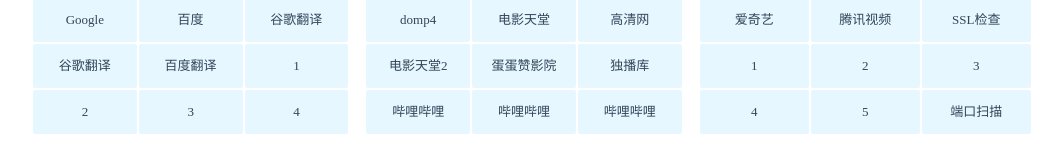
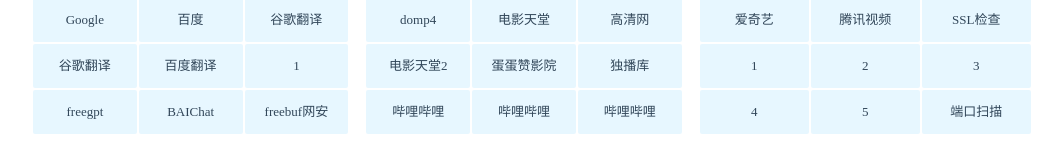
Before and after one commit to webruth66/search, a plain HTML site: page index.html in a window 1280 px wide. Shown: the part 260-422 px from the top of the page, without its empty margins (108-1171 px from the left). Drawn offline with Linux system fonts and the light colour scheme.

Commit message:
Update index.html

```diff
--- a/index.html
+++ b/index.html
@@ -69,9 +69,9 @@
           <li><a href="https://translate.google.cn/" class="jj-list-link" target="_blank">谷歌翻译</a></li>
           <li><a href="https://fanyi.baidu.com/" class="jj-list-link" target="_blank">百度翻译</a></li>
           <li><a href="https://www.bilibili.com/" class="jj-list-link" target="_blank">1</a></li>
-          <li><a href="https://www.bilibili.com/" class="jj-list-link" target="_blank">2</a></li>
-          <li><a href="https://www.bilibili.com/" class="jj-list-link" target="_blank">3</a></li>
-          <li><a href="https://www.bilibili.com/" class="jj-list-link" target="_blank">4</a></li>
+          <li><a href="https://freegpt.one/" class="jj-list-link" target="_blank">freegpt</a></li>
+          <li><a href="https://chat.theb.ai/" class="jj-list-link" target="_blank">BAIChat</a></li>
+          <li><a href="https://www.freebuf.com/" class="jj-list-link" target="_blank">freebuf网安</a></li>
         </ul>
       </div>
       <div class="jj-list">
```
